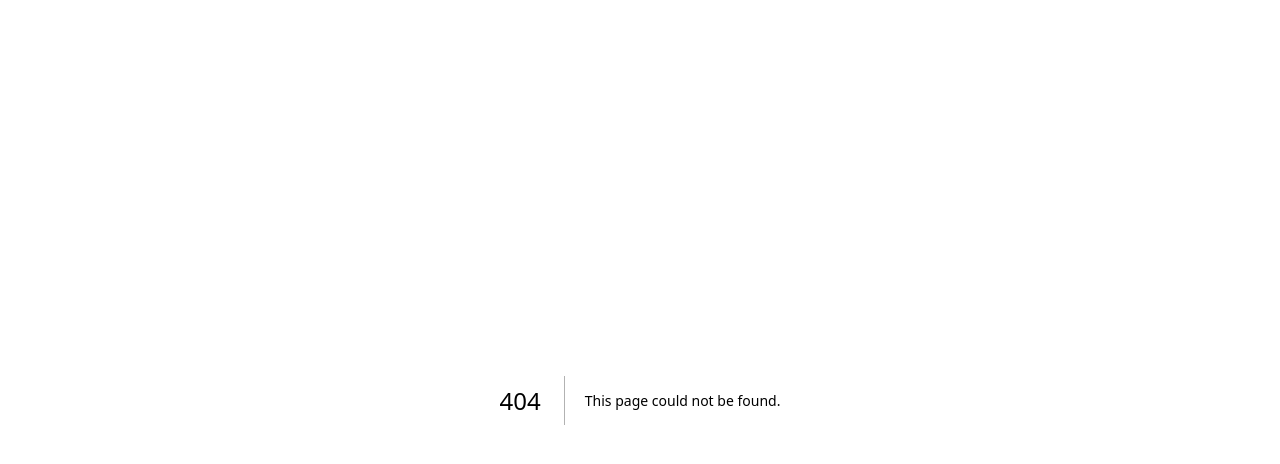
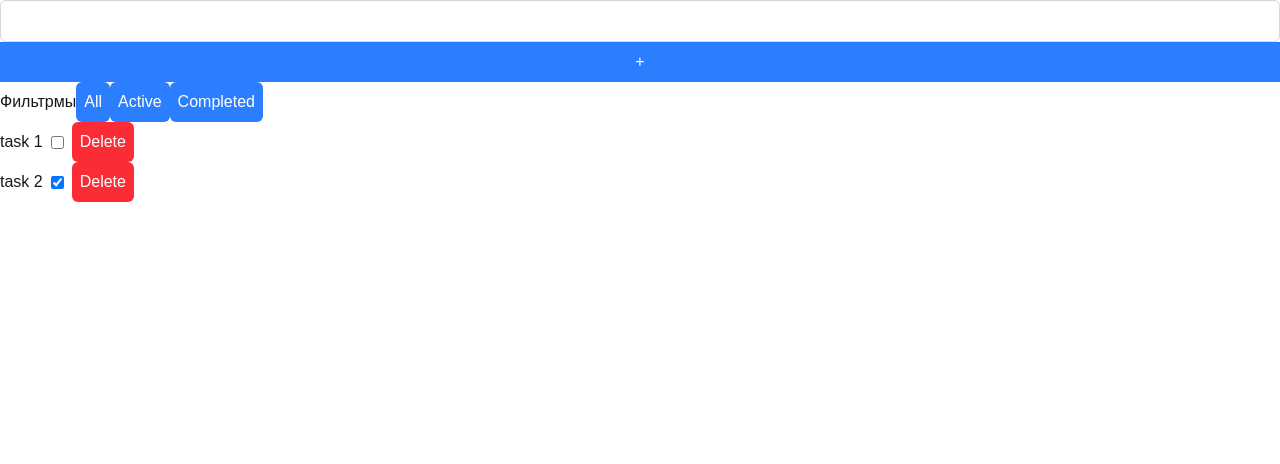
Before and after one commit to Sladenki/react-interview-practice, a Next.js app: page /todo-list in a window 1280 px wide. Before the commit this address had no page. Shown: the top 464 px of the page. Built offline with nearby package versions, Linux system fonts and the light colour scheme.

Commit message:
simple todo

```diff
--- /dev/null
+++ b/app/(tasks)/todo-list/page.tsx
@@ -0,0 +1,100 @@
+/*
+👉 Сделай:
+добавление
+удаление
+фильтр (all / active / completed)
+
+❗ Важно:
+правильные key
+не ломать state
+
+Лучше - id: Date.now()
+if (!newTodo.trim())
+
+*/
+
+'use client'
+import { useState } from 'react'
+
+const TodoList = () => {
+
+    const mockTodoes = [
+        {
+            id: 1,
+            name: 'task 1',
+            active: false
+        },
+        {
+            id: 2,
+            name: 'task 2',
+            active: true
+        }
+    ]
+
+    const [todos, setTodos] = useState<{id: number, name: string, active: boolean}[]>(mockTodoes)
+
+    const [newTodo, setNewTodo] = useState('')
+    const [filter, setFilter] = useState<'all' | 'active' | 'completed'>('all')
+
+    const addNewTodo = () => {
+        if (newTodo.length === 0) {
+            alert('Please enter a task')
+            return
+        }
+        setTodos([...todos, {id: todos.length +1, name: newTodo, active: false}])
+        setNewTodo('')
+    }
+
+    const deleteTodo = (id: number) => {
+        setTodos(todos.filter(item => item.id !== id))
+    }
+
+    const toggleTodo = (id: number) => {
+        setTodos(todos.map(item => item.id === id ? {...item, active: !item.active} : item))
+    }
+
+    const filterdTodos = todos.filter(item => {
+        if (filter === 'all') return true
+        if (filter === 'active') return !item.active
+        if (filter === 'completed') return item.active
+        return false
+    })
+
+  return (
+    <>
+        <input
+            className='border border-gray-300 rounded-md p-2'
+            type="text"
+            value={newTodo}
+            onChange={(e) => setNewTodo(e.target.value)}
+        />
+
+        <button className='bg-blue-500 text-white p-2 rounded-
+        md' onClick={addNewTodo}>+</button>
+
+        <div>
+            <span>Фильтрмы</span>
+            <button className='bg-blue-500 text-white p-2 rounded-md' onClick={() => setFilter('all')}>All</button>
+            <button className='bg-blue-500 text-white p-2 rounded-md' onClick={() => setFilter('active')}>Active</button>
+            <button className='bg-blue-500 text-white p-2 rounded-md' onClick={() => setFilter('completed')}>Completed</button>
+        </div>
+
+        <div>
+            {filterdTodos.map((item) => (
+                <div className='flex items-center gap-2' key={item.id}>
+                    {item.name}
+                    <input
+                        type="checkbox"
+                        checked={item.active}
+                        onChange={() => toggleTodo(item.id)}
+                    />
+                    <button className='bg-red-500 text-white p-2 rounded-md' onClick={() => deleteTodo(item.id)}>Delete</button>
+                </div>
+            ))}
+        </div>
+    </>
+
+  )
+}
+
+export default TodoList;
```
